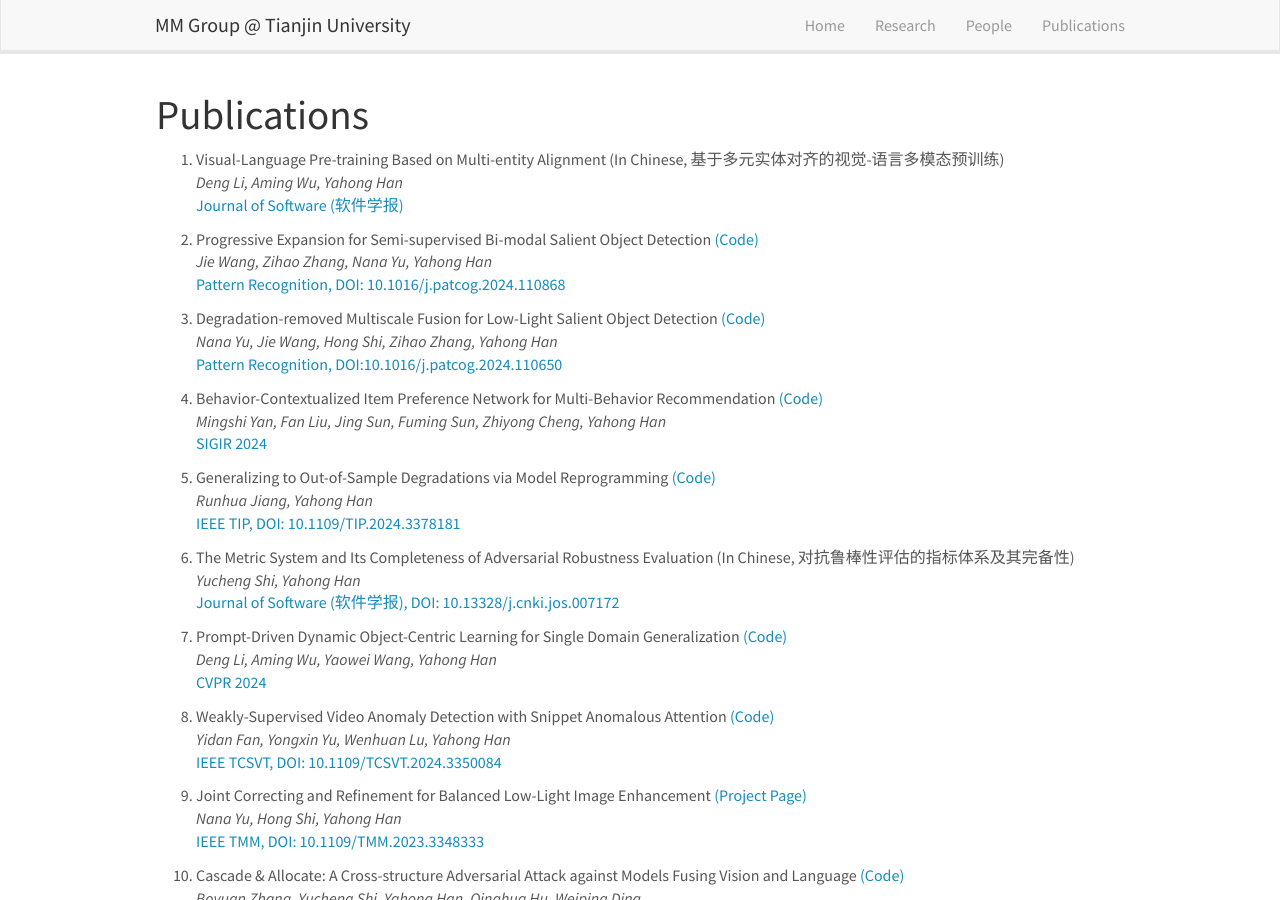
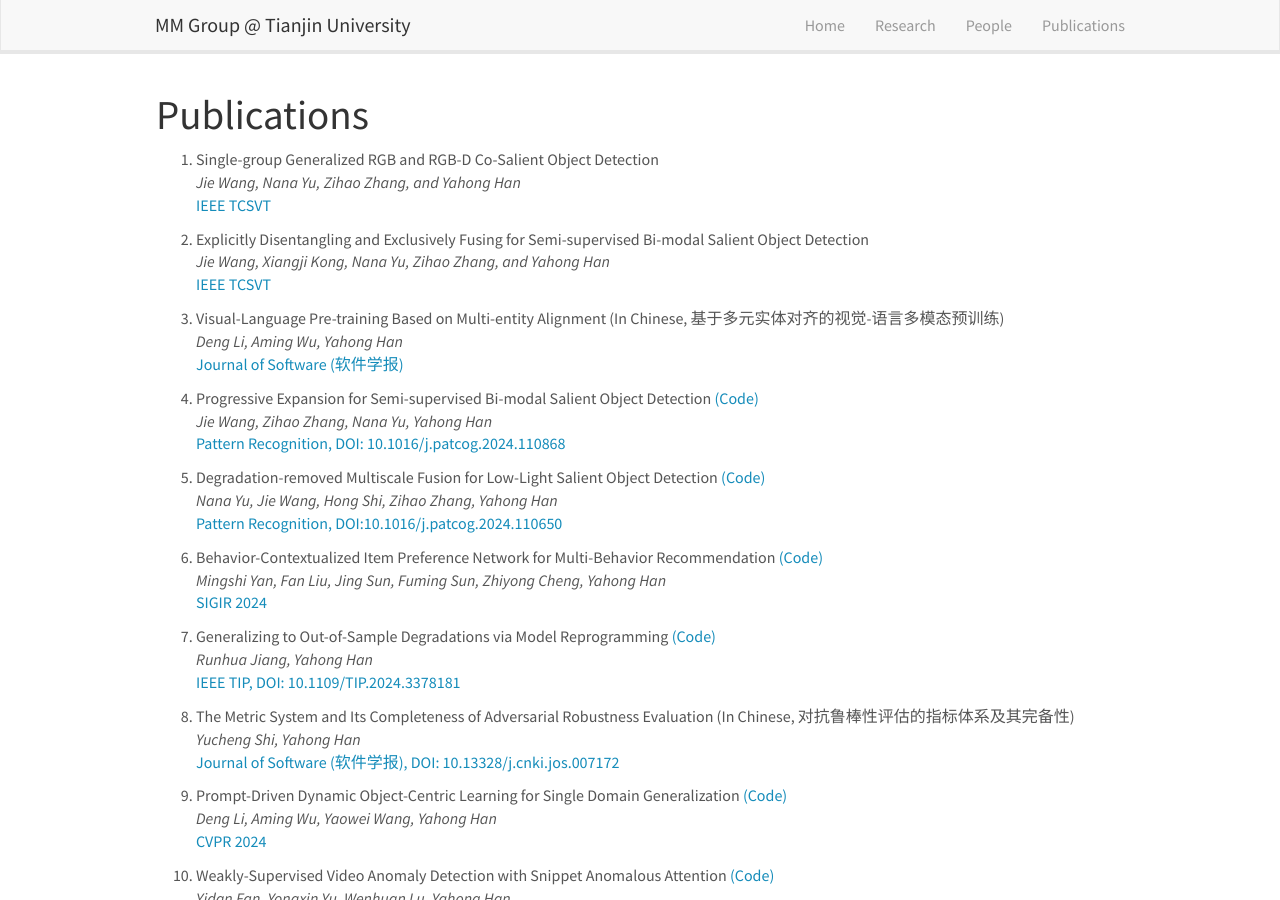
Before and after one commit to tjumm/tjumm.github.io, a Jekyll site: the page built from _pages/publications.md, in a window 1280 px wide and 900 px high. Built offline with Jekyll 4.4.1, drawn with Linux system fonts in a browser that asks for light colours; comment, search, counter and statistics services are not loaded.

Commit message:
add papers

```diff
--- a/_data/news.yml
+++ b/_data/news.yml
@@ -1,3 +1,6 @@
+- date: 3. December 2024
+  headline: "Jie Wang's two papers were accepted by IEEE TCSVT. Congratulations!"
+
 - date: 13. November 2024
   headline: "Deng Li's paper \"Visual-Language Pre-training Based on Multi-entity Alignment\" was accepted by Journal of Software (软件学报)."
 
--- a/_data/publist.yml
+++ b/_data/publist.yml
@@ -1,3 +1,21 @@
+- title: "1. Single-group Generalized RGB and RGB-D Co-Salient Object Detection"
+  image: dummy.png
+  description:
+  authors: Jie Wang, Nana Yu, Zihao Zhang, and Yahong Han
+  link:
+    url:
+    display: "IEEE TCSVT"
+  highlight: 0
+
+- title: "1. Explicitly Disentangling and Exclusively Fusing for Semi-supervised Bi-modal Salient Object Detection"
+  image: dummy.png
+  description:
+  authors: Jie Wang, Xiangji Kong, Nana Yu, Zihao Zhang, and Yahong Han
+  link:
+    url:
+    display: "IEEE TCSVT"
+  highlight: 0
+
 - title: "1. Visual-Language Pre-training Based on Multi-entity Alignment (In Chinese, 基于多元实体对齐的视觉-语言多模态预训练)"
   image: dummy.png
   description:
```
